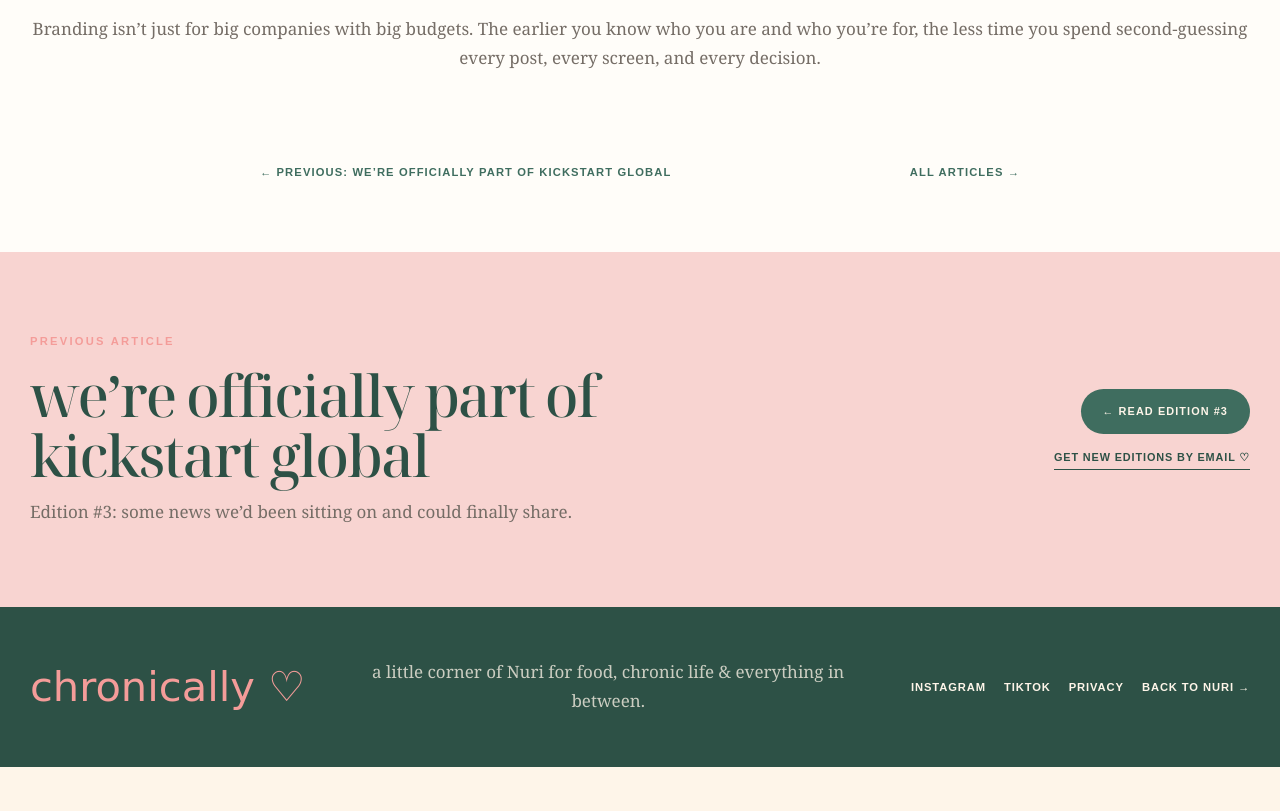
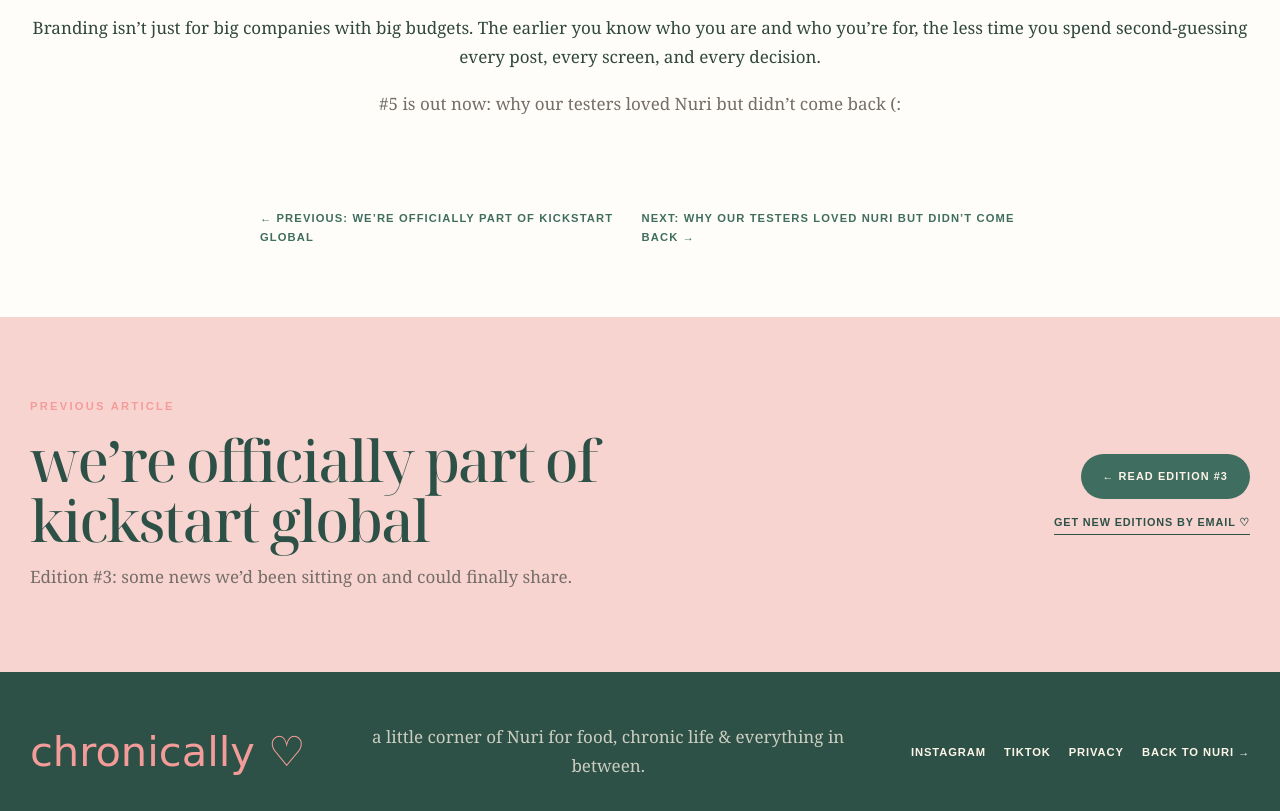
Before and after one commit to malaikarahimtoola-tech/nurilandingpage, a plain HTML site: page why-we-took-branding-seriously.html in a window 1280 px wide. Shown: the part 5690-6501 px from the top of the page. Before the commit the page ends 6457 px from the top, so only its background shows below. Drawn offline with Linux system fonts and the light colour scheme; a web font is replaced by a local one.

Commit message:
Update why-we-took-branding-seriously.html

```diff
--- a/why-we-took-branding-seriously.html
+++ b/why-we-took-branding-seriously.html
@@ -438,11 +438,16 @@
         second-guessing every post, every screen, and every decision.
     </p>
 
+    <p>
+        #5 is out now: <a href="./why-our-testers-didnt-come-back.html">why our
+        testers loved Nuri but didn’t come back</a> (:
+    </p>
+
 </div>
 
     <nav class="article-pager" aria-label="More from Chronically">
         <a href="./nuri-joins-kickstart-global.html">← previous: we’re officially part of kickstart global</a>
-        <a href="./chronically.html#latest">all articles →</a>
+        <a href="./why-our-testers-didnt-come-back.html">next: why our testers loved nuri but didn’t come back →</a>
     </nav>
 
 </section>
```
